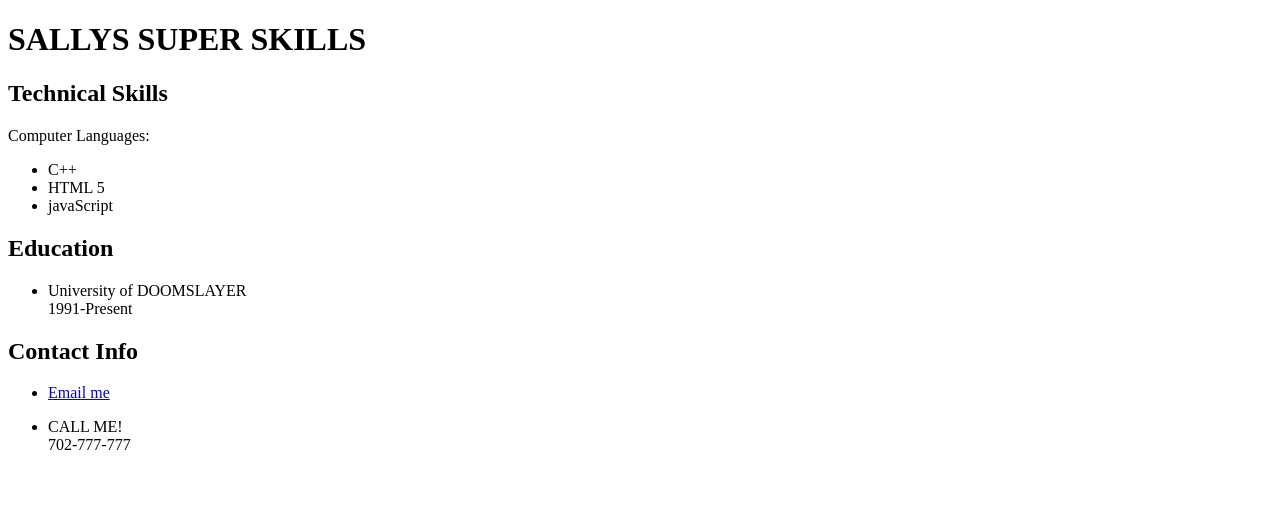
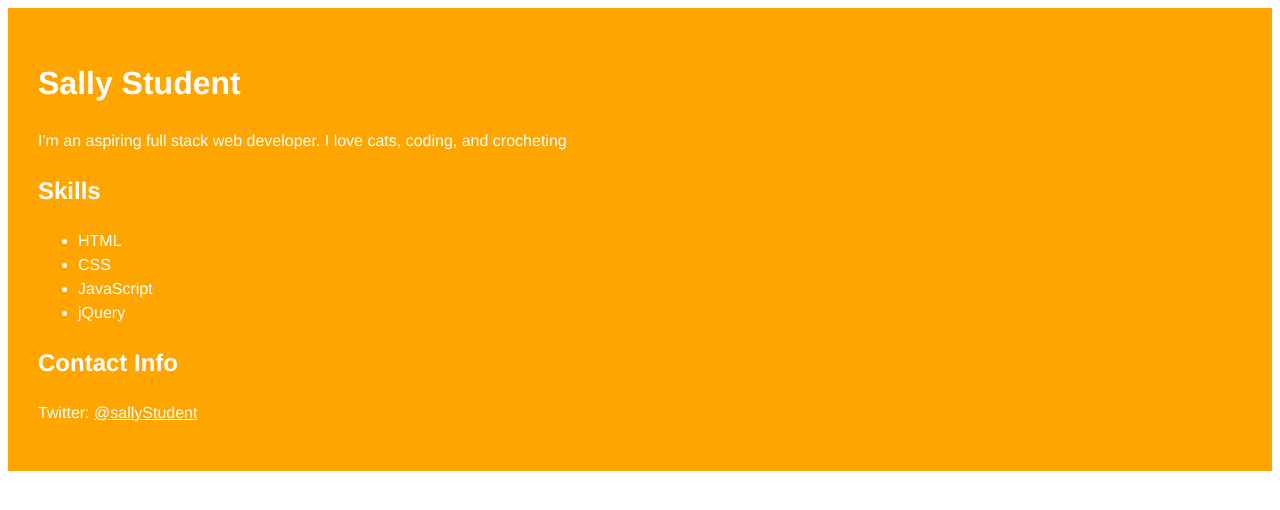
Before and after one commit to Juansolo457/SallySkillz, a plain HTML site: page index.html in a window 1280 px wide. Drawn offline with Linux system fonts and the light colour scheme.

Commit message:
My revision on sally
sally skills 2.0

```diff
--- a/index.html
+++ b/index.html
@@ -1,45 +1,26 @@
 <!DOCTYPE html>
 <html>
-<!-- rough draft of sally's resume assignment, just messing with the tags we were assigned to use, not sure on section and main tag, also not sure on context for meta name tag at top. -->
 <head>
-		<title>Resume of DOOM</title>
-		<meta name="This is sally's Resume of doom!!">
+	<title></title>
+	<link rel="stylesheet" type="text/css" href="main.css">
 </head>
 	<body>
-			<main>
-				<header>
-					<h1>SALLYS SUPER SKILLS</h1>
-					<h2>Technical Skills</h2>
-				</header>
-					<section> Computer Languages:
-						<p>
+	<div>
+	  <h1>Sally Student</h1>
+	  <p>I'm an aspiring full stack web developer. I love cats, coding, and crocheting</p>
+
+	  <h2>Skills</h2>
+
 	  <ul>
-								<li>C++</li>
-								<li>HTML 5</li>
-								<li>javaScript</li>
+	    <li>HTML</li>
+	    <li>CSS</li>
+	    <li>JavaScript</li>
+	    <li>jQuery</li>
 	  </ul>
-						</p>
-					</section> <!--not sure how to use the section tag??  made dif one for each part in resume. -->
 
-					<section>
-						<h2>Education</h2>
-							<p>
-								<ul>
-									<li>University of DOOMSLAYER<br>
-									    1991-Present</li>
-								</ul>
-							</p>
+	  <h2>Contact Info</h2>
 
-					</section>
-					<section>
-						<h2>Contact Info</h2>
-							<p>
-								<ul>
-									<li><a href="mailto:tf.sally.student@gmail.com?subject=Link Here, Link There" target="_blank">Email me</a>    </li>
-									<li><p>CALL ME!<br> 702-777-777</p></a></li>
-								</ul>
-							</p>
-					</section>
-			</main>
+	  <p>Twitter: <a href="https://twitter.com/sallyStudent">@sallyStudent</a></p>
+	</div>
 	</body>
 </html>
--- a/main.css
+++ b/main.css
@@ -0,0 +1,13 @@
+div {
+  color: white;
+  border: 1px #fff;
+  background-color: orange;
+  padding: 30px;
+  font-weight: bold;
+  font: 1em/1.5 "Helvetica";
+
+}
+
+a:link {
+ 	color: #fff;
+}
```
Lines whose indentation alone changed are shown as unchanged.
